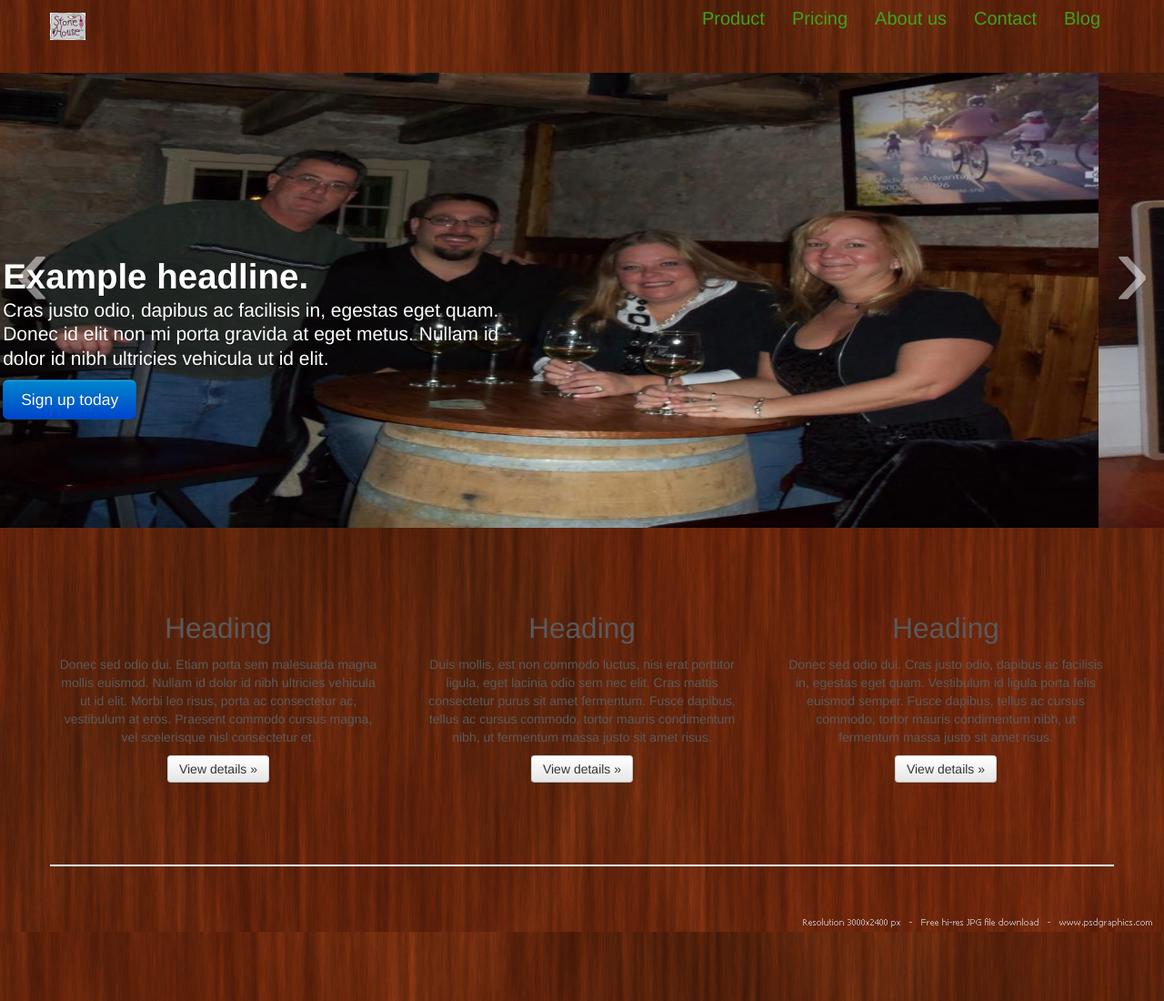
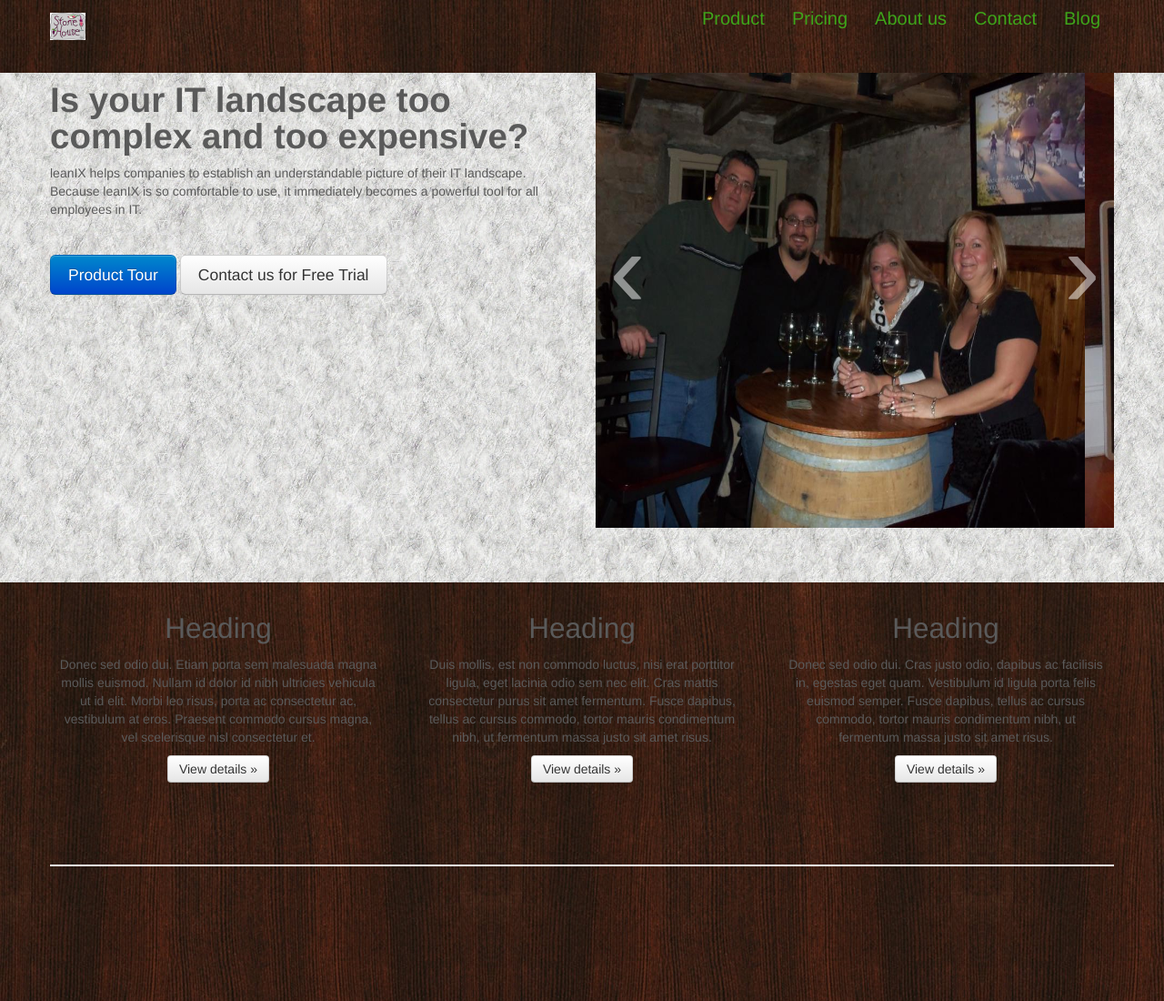
Before and after one commit to jpetey88/StoneHouse, a plain HTML site: page index.html in a window 1280 px wide. Shown: the top 1100 px of the page at 91% size. Drawn offline with Linux system fonts and the light colour scheme.

Commit message:
Fixed the carosel

```diff
--- a/index.html
+++ b/index.html
@@ -292,47 +292,60 @@
 		</div>
 	</div>
 </div>
+<div class="hero-row hero-row-welcome">
+<div class="container">
+			<div class="row-fluid">
+	<div class="span6">
 
-    <!-- Carousel
-    ================================================== -->
-    <div id="myCarousel" class="carousel slide">
-      <div class="carousel-inner">
-        <div class="item active">
-          <img src="./images/1.jpg" alt="">
-          <div class="container">
-            <div class="carousel-caption">
-              <h1>Example headline.</h1>
-              <p class="lead">Cras justo odio, dapibus ac facilisis in, egestas eget quam. Donec id elit non mi porta gravida at eget metus. Nullam id dolor id nibh ultricies vehicula ut id elit.</p>
-              <a class="btn btn-large btn-primary" href="#">Sign up today</a>
-            </div>
-          </div>
-        </div>
-        <div class="item">
-          <img src="./images/2.jpg" alt="">
-          <div class="container">
-            <div class="carousel-caption">
-              <h1>Another example headline.</h1>
-              <p class="lead">Cras justo odio, dapibus ac facilisis in, egestas eget quam. Donec id elit non mi porta gravida at eget metus. Nullam id dolor id nibh ultricies vehicula ut id elit.</p>
-              <a class="btn btn-large btn-primary" href="#">Learn more</a>
-            </div>
-          </div>
-        </div>
-        <div class="item">
-          <img src="./images/3.jpg" alt="">
-          <div class="container">
-            <div class="carousel-caption">
-              <h1>One more for good measure.</h1>
-              <p class="lead">Cras justo odio, dapibus ac facilisis in, egestas eget quam. Donec id elit non mi porta gravida at eget metus. Nullam id dolor id nibh ultricies vehicula ut id elit.</p>
-              <a class="btn btn-large btn-primary" href="#">Browse gallery</a>
-            </div>
-          </div>
-        </div>
-      </div>
-      <a class="left carousel-control" href="#myCarousel" data-slide="prev">&lsaquo;</a>
-      <a class="right carousel-control" href="#myCarousel" data-slide="next">&rsaquo;</a>
-    </div><!-- /.carousel -->
+	<h1>
+			Is your IT landscape too complex and too expensive?
+		</h1>
+		<p>
+			leanIX helps companies to establish an understandable picture of their IT landscape.
+			Because leanIX is so comfortable to use, it immediately becomes a powerful tool for all employees in IT.
+
+			</p>
+		<p>&nbsp;</p>
+		<a class="btn btn-primary btn-large"
+			href="/web/en/product/tour">Product Tour</a> <a
+			class="btn btn-signup btn-large"
+			href="/web/en/site/signup">Contact us for Free Trial</a>
+	</div>
+
+	<div class="span6 welcome-image">
 
 
+	<div id="myCarousel"
+	class="carousel slide">
+	<!-- Carousel items -->
+	<div class="carousel-inner">
+				<div class="active item">
+			<a
+				href="/web/en/welcome/teaser/type/start"><img
+				src="./images/1.jpg"> </a>
+		</div>
+				<div class="item">
+			<a
+				href="/web/en/welcome/teaser/type/knowledge"><img
+				src="./images/2.jpg"> </a>
+		</div>
+				<div class="item">
+			<a
+				href="/web/en/welcome/teaser/type/portfolio"><img
+				src="./images/3.jpg"> </a>
+		</div>
+
+			</div>
+	<!-- Carousel nav -->
+	<a class="carousel-control left" href="#myCarousel" data-slide="prev">&lsaquo;</a>
+	<a class="carousel-control right" href="#myCarousel" data-slide="next">&rsaquo;</a>
+</div>
+
+	</div>
+</div>
+
+		</div>
+</div>
 
     <!-- Marketing messaging and featurettes
     ================================================== -->
--- a/style/styles.css
+++ b/style/styles.css
@@ -2,7 +2,7 @@
 
 }
 body{
-background-image:url('../images/dark-wood-texture.jpg'); !important;
+background-image:url('../images/DarkWood.jpg'); !important;
 
 }
 .linkFont{
@@ -14,3 +14,9 @@ li{
 color: rgb(62, 165, 26) !important;
 text-shadow:none !important;
 }
+.hero-row{
+
+background-image:url('../images/Stone.jpg'); !important;
+
+
+}
```
Also changed, not shown: images/DarkWood.jpg (added), images/Stone.jpg (added).
